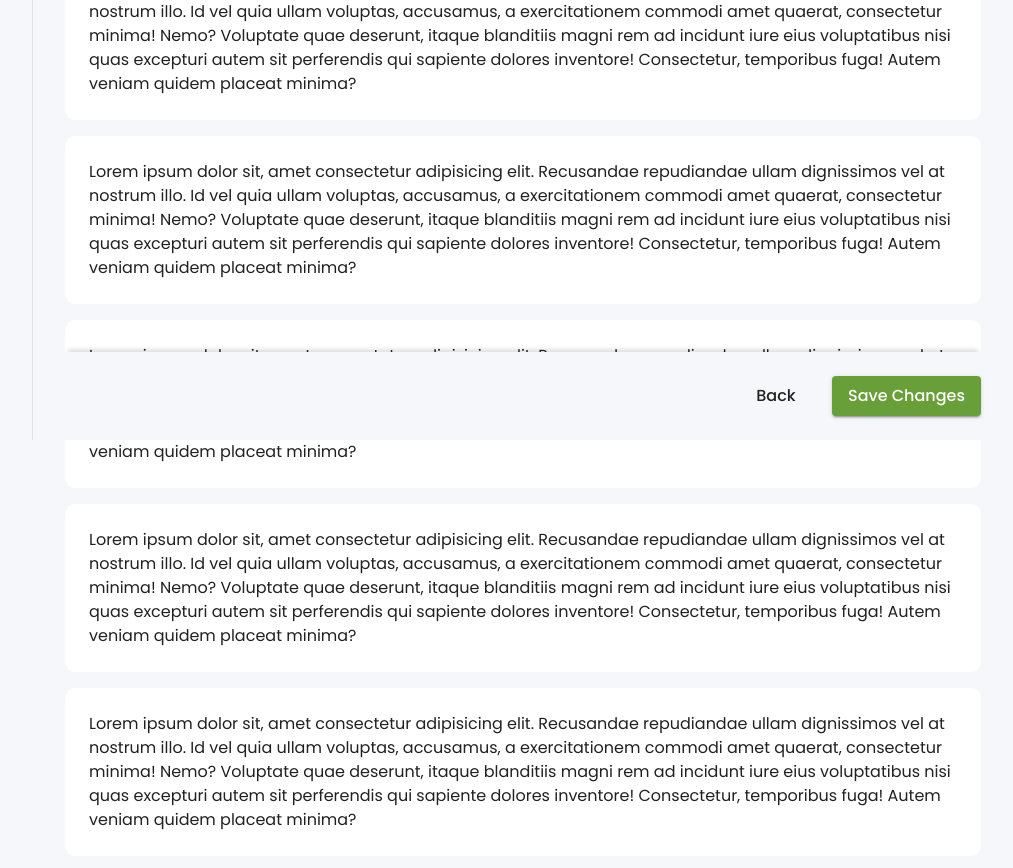
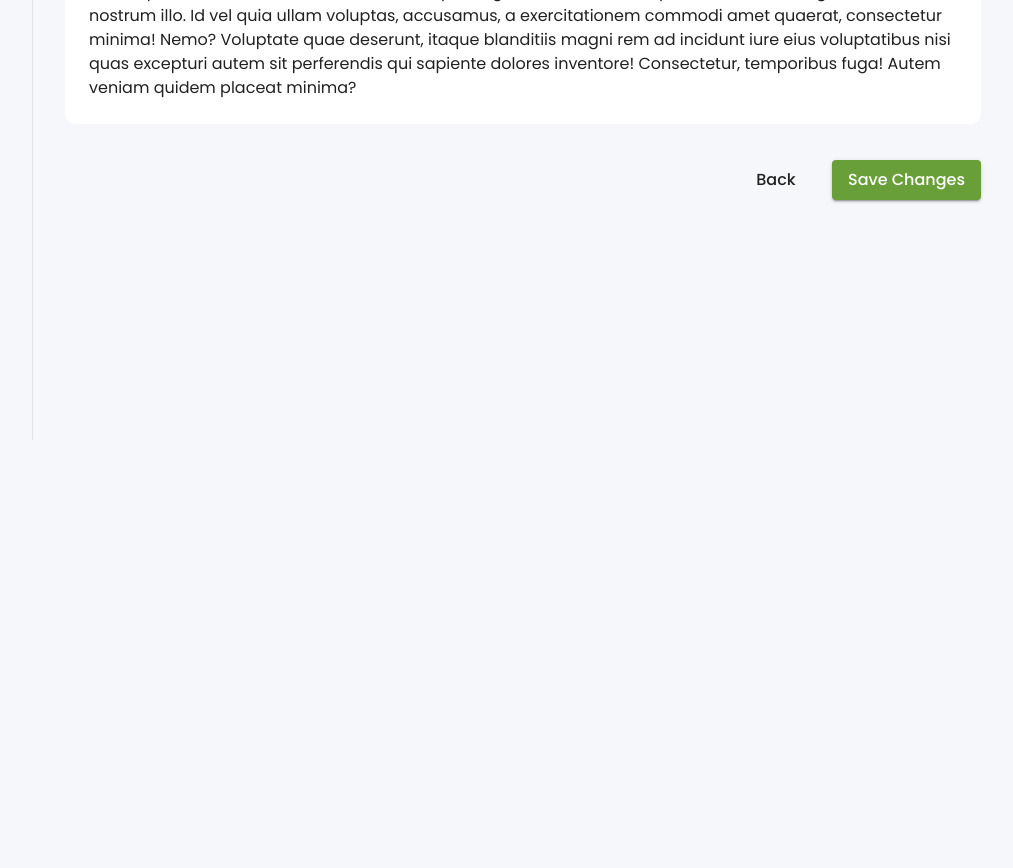
Before and after one commit to Podoprigora/apollo-graphql-learning, a React (Create React App) app in the folder quiz-demo-app/client/: page /editor/new in a window 1280 px wide. Shown: the part 360-1228 px from the top of the page, without its empty margins (267-1280 px from the left). After the commit the page ends 800 px from the top, so only its background shows below. Built offline with nearby package versions, Linux system fonts and the light colour scheme.

Commit message:
chore: refactoring

```diff
--- a/quiz-demo-app/client/src/components/sticky-fbar/sticky-fbar.tsx
+++ b/quiz-demo-app/client/src/components/sticky-fbar/sticky-fbar.tsx
@@ -1,8 +1,9 @@
 import { useEffect, useRef, useState } from 'react';
 
 import _throttle from 'lodash/throttle';
-import { styled } from '@mui/material/styles';
+import { styled, Theme } from '@mui/material/styles';
 import Stack, { StackProps } from '@mui/material/Stack';
+import useMediaQuery from '@mui/material/useMediaQuery';
 
 // Interfaces
 export interface StickyFbarProps extends StackProps {}
@@ -21,12 +22,12 @@ const StickyFbarStyles = styled('div')<StickyFbarStylesProps>(
     return {
       position: 'sticky',
       bottom: 0,
-      marginTop: theme.spacing(3),
-      marginBottom: theme.spacing(-3),
+      marginTop: theme.spacing(1.5),
+      marginBottom: theme.spacing(-1.5),
       padding: theme.spacing(3, 0),
       backgroundColor: theme.palette.background.default,
 
-      ...(sticky && { boxShadow: '0 -6px 4px -3px rgba(0,0,0, 0.12)' }),
+      ...(sticky && { boxShadow: '0 -4px 3px -2px rgba(0,0,0, 0.12)' }),
     };
   }
 );
@@ -38,6 +39,9 @@ export const StickyFbar = (props: StickyFbarProps) => {
   const { children, ...other } = props;
   const nodeRef = useRef<HTMLDivElement>(null);
   const [scrolledToBottom, setScrolledToBottom] = useState(false);
+  const isPhone = useMediaQuery((theme: Theme) => {
+    return theme.breakpoints.down('sm');
+  });
 
   useEffect(() => {
     const handleScroll = _throttle(() => {
@@ -60,10 +64,17 @@ export const StickyFbar = (props: StickyFbarProps) => {
   return (
     <StickyFbarStyles ref={nodeRef} ownerState={{ sticky: scrolledToBottom }}>
       <Stack
-        gap={3}
-        direction="row"
-        alignItems="center"
-        justifyContent="flex-end"
+        {...(isPhone
+          ? {
+              gap: 1,
+              direction: 'column-reverse',
+              justifyContent: 'stretch',
+            }
+          : {
+              gap: 3,
+              direction: 'row',
+              justifyContent: 'flex-end',
+            })}
         {...other}
       >
         {children}
--- a/quiz-demo-app/client/src/editor/components/editor-create-module-page/editor-create-module-page.tsx
+++ b/quiz-demo-app/client/src/editor/components/editor-create-module-page/editor-create-module-page.tsx
@@ -46,42 +46,6 @@ export const EditorCreateModulePage = (props: EditorCreateModulePageProps) => {
         perferendis qui sapiente dolores inventore! Consectetur, temporibus
         fuga! Autem veniam quidem placeat minima?
       </EditorCreateModuleFormSectionStyles>
-      <EditorCreateModuleFormSectionStyles>
-        Lorem ipsum dolor sit, amet consectetur adipisicing elit. Recusandae
-        repudiandae ullam dignissimos vel at nostrum illo. Id vel quia ullam
-        voluptas, accusamus, a exercitationem commodi amet quaerat, consectetur
-        minima! Nemo? Voluptate quae deserunt, itaque blanditiis magni rem ad
-        incidunt iure eius voluptatibus nisi quas excepturi autem sit
-        perferendis qui sapiente dolores inventore! Consectetur, temporibus
-        fuga! Autem veniam quidem placeat minima?
-      </EditorCreateModuleFormSectionStyles>
-      <EditorCreateModuleFormSectionStyles>
-        Lorem ipsum dolor sit, amet consectetur adipisicing elit. Recusandae
-        repudiandae ullam dignissimos vel at nostrum illo. Id vel quia ullam
-        voluptas, accusamus, a exercitationem commodi amet quaerat, consectetur
-        minima! Nemo? Voluptate quae deserunt, itaque blanditiis magni rem ad
-        incidunt iure eius voluptatibus nisi quas excepturi autem sit
-        perferendis qui sapiente dolores inventore! Consectetur, temporibus
-        fuga! Autem veniam quidem placeat minima?
-      </EditorCreateModuleFormSectionStyles>
-      <EditorCreateModuleFormSectionStyles>
-        Lorem ipsum dolor sit, amet consectetur adipisicing elit. Recusandae
-        repudiandae ullam dignissimos vel at nostrum illo. Id vel quia ullam
-        voluptas, accusamus, a exercitationem commodi amet quaerat, consectetur
-        minima! Nemo? Voluptate quae deserunt, itaque blanditiis magni rem ad
-        incidunt iure eius voluptatibus nisi quas excepturi autem sit
-        perferendis qui sapiente dolores inventore! Consectetur, temporibus
-        fuga! Autem veniam quidem placeat minima?
-      </EditorCreateModuleFormSectionStyles>
-      <EditorCreateModuleFormSectionStyles>
-        Lorem ipsum dolor sit, amet consectetur adipisicing elit. Recusandae
-        repudiandae ullam dignissimos vel at nostrum illo. Id vel quia ullam
-        voluptas, accusamus, a exercitationem commodi amet quaerat, consectetur
-        minima! Nemo? Voluptate quae deserunt, itaque blanditiis magni rem ad
-        incidunt iure eius voluptatibus nisi quas excepturi autem sit
-        perferendis qui sapiente dolores inventore! Consectetur, temporibus
-        fuga! Autem veniam quidem placeat minima?
-      </EditorCreateModuleFormSectionStyles>
 
       <StickyFbar>
         <Button variant="text" color="inherit">
--- a/quiz-demo-app/client/src/main-layout/components/main-aside.tsx
+++ b/quiz-demo-app/client/src/main-layout/components/main-aside.tsx
@@ -38,7 +38,7 @@ export const MainAside = (props: MainAsideProps) => {
         variant="temporary"
         container={container}
         ModalProps={{ keepMounted: true }}
-        sx={{ display: { xs: 'block', lg: 'none' } }}
+        sx={{ display: { xs: 'block', md: 'none' } }}
         onClose={closeMobileNav}
       >
         {children}
@@ -47,7 +47,7 @@ export const MainAside = (props: MainAsideProps) => {
         open
         variant="permanent"
         anchor="left"
-        sx={{ display: { xs: 'none', lg: 'block' } }}
+        sx={{ display: { xs: 'none', md: 'block' } }}
       >
         {children}
       </DrawerStyles>
--- a/quiz-demo-app/client/src/main-layout/components/main-layout.tsx
+++ b/quiz-demo-app/client/src/main-layout/components/main-layout.tsx
@@ -36,7 +36,11 @@ const MainStyles = styled('main')({
 
 const ContentStyles = styled('section')(({ theme }) => {
   return {
-    padding: theme.spacing(7, 1),
+    padding: theme.spacing(7.5, 1),
+
+    [theme.breakpoints.down('md')]: {
+      padding: theme.spacing(4, 0),
+    },
   };
 });
 
@@ -68,7 +72,7 @@ export const MainLayout = (props: MainLayoutProps) => {
   return (
     <RootStyles>
       <MainAside>
-        <AsideHeaderStyles sx={{ display: { xs: 'none', lg: 'block' } }}>
+        <AsideHeaderStyles sx={{ display: { xs: 'none', md: 'block' } }}>
           <Logo size="large" to="/" />
         </AsideHeaderStyles>
         <Divider />
@@ -96,7 +100,7 @@ export const MainLayout = (props: MainLayoutProps) => {
         <MainTopBar />
         <Container>
           <ContentStyles>
-            <Toolbar sx={{ display: { lg: 'none' } }} />
+            <Toolbar sx={{ display: { md: 'none' } }} />
             <Outlet />
           </ContentStyles>
         </Container>
--- a/quiz-demo-app/client/src/main-layout/components/main-top-bar.tsx
+++ b/quiz-demo-app/client/src/main-layout/components/main-top-bar.tsx
@@ -42,11 +42,11 @@ export const MainTopBar = (props: MainTopBarProps) => {
   });
 
   const elevation = useMemo(() => {
-    return scrollTrigger ? 4 : 0;
+    return scrollTrigger ? 1 : 0;
   }, [scrollTrigger]);
 
   return (
-    <RootStyles elevation={elevation} sx={{ display: { lg: 'none' } }}>
+    <RootStyles elevation={elevation} sx={{ display: { md: 'none' } }}>
       <ToolbarStyles>
         <IconButton edge="start" onClick={openMobileNav}>
           <MenuRoundedIcon />
```
